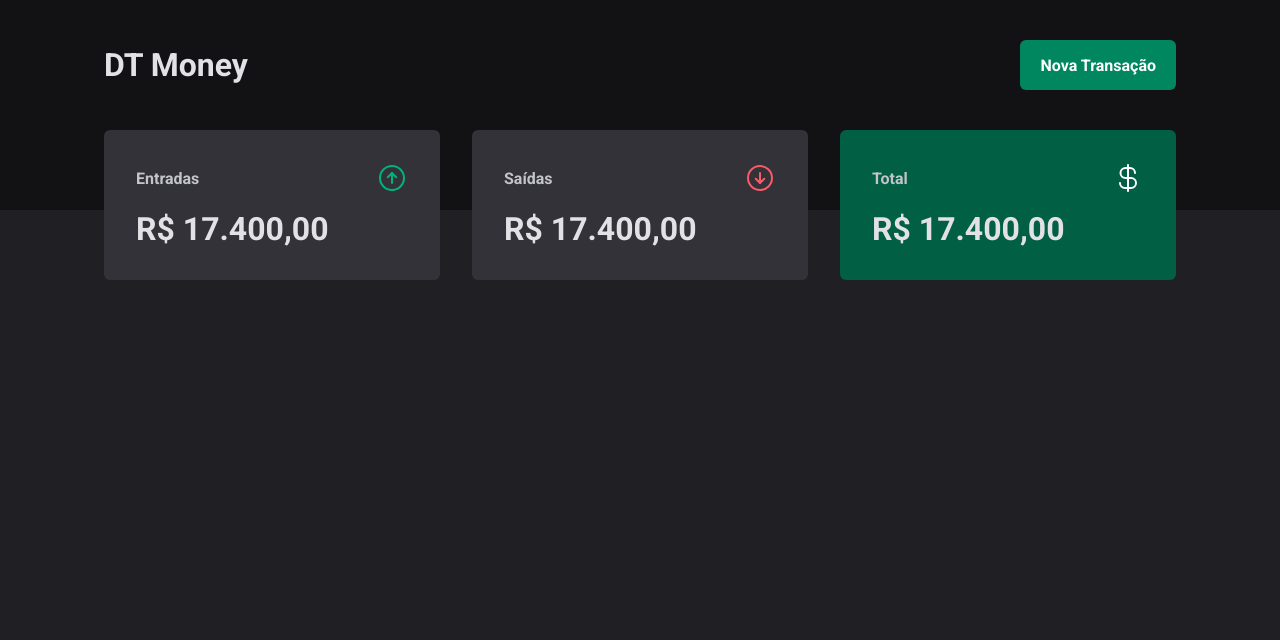
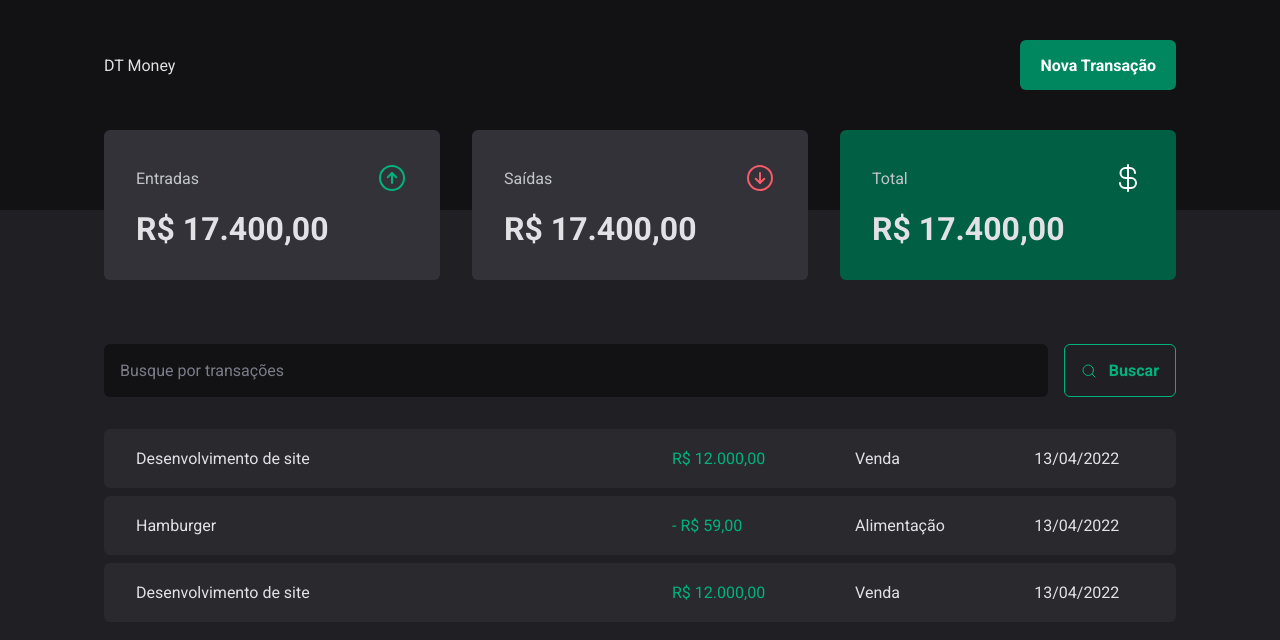
Before and after one commit to ciceroff/dt-money, a React (Vite) app: page / in a window 1280 px wide. Shown: the top 640 px of the page. Built offline with nearby package versions, Linux system fonts and the light colour scheme.

Commit message:
✨ add transactions list and form

```diff
--- /dev/null
+++ b/src/pages/Transactions/components/SearchForm/index.tsx
@@ -0,0 +1,15 @@
+import { MagnifyingGlass } from 'phosphor-react'
+import { SearchFormContainer } from './styles'
+
+export function SearchForm() {
+  return (
+    <SearchFormContainer>
+      <input type="text" placeholder="Busque por transações" />
+
+      <button type="submit">
+        <MagnifyingGlass />
+        Buscar
+      </button>
+    </SearchFormContainer>
+  )
+}
--- /dev/null
+++ b/src/pages/Transactions/components/SearchForm/styles.ts
@@ -0,0 +1,39 @@
+import styled from 'styled-components'
+
+export const SearchFormContainer = styled.form`
+  display: flex;
+  gap: 1rem;
+
+  input {
+    flex: 1;
+    border-radius: 6px;
+    border: 0;
+    background: ${(props) => props.theme['gray-900']};
+    color: ${(props) => props.theme['gray-300']};
+    padding: 1rem;
+
+    &::placeholder {
+      color: ${(props) => props.theme['gray-500']};
+    }
+  }
+
+  button {
+    display: flex;
+    align-items: center;
+    gap: 0.75rem;
+    border: 0;
+    padding: 1rem;
+    background: transparent;
+    border: 1px solid ${(props) => props.theme['green-300']};
+    color: ${(props) => props.theme['green-300']};
+    font-weight: bold;
+    border-radius: 6px;
+
+    &:hover {
+      background: ${(props) => props.theme['green-500']};
+      border-color: ${(props) => props.theme['green-300']};
+      color: ${(props) => props.theme.white};
+      transition: background-color 0.2s, color 0.2s, border-color 0.2s;
+    }
+  }
+`
--- a/src/pages/Transactions/index.tsx
+++ b/src/pages/Transactions/index.tsx
@@ -1,11 +1,49 @@
 import { Header } from '../../components/Header'
 import { Summary } from '../../components/Summary'
+import { SearchForm } from './components/SearchForm'
+import {
+  PriceHighLight,
+  TransactionsContainer,
+  TransactionsTable,
+} from './styles'
 
 export function Transactions() {
   return (
-    <h1>
+    <div>
       <Header />
       <Summary />
-    </h1>
+
+      <TransactionsContainer>
+        <SearchForm />
+        <TransactionsTable>
+          <tbody>
+            <tr>
+              <td width="50%">Desenvolvimento de site</td>
+              <td>
+                <PriceHighLight variant="income">R$ 12.000,00</PriceHighLight>
+              </td>
+              <td>Venda</td>
+              <td>13/04/2022</td>
+            </tr>
+            <tr>
+              <td width="50%">Hamburger</td>
+              <td>
+                <PriceHighLight variant="income">- R$ 59,00</PriceHighLight>
+              </td>
+              <td>Alimentação</td>
+              <td>13/04/2022</td>
+            </tr>
+            <tr>
+              <td width="50%">Desenvolvimento de site</td>
+              <td>
+                <PriceHighLight variant="income">R$ 12.000,00</PriceHighLight>
+              </td>
+              <td>Venda</td>
+              <td>13/04/2022</td>
+            </tr>
+          </tbody>
+        </TransactionsTable>
+      </TransactionsContainer>
+    </div>
   )
 }
--- a/src/pages/Transactions/styles.ts
+++ b/src/pages/Transactions/styles.ts
@@ -0,0 +1,42 @@
+import styled from 'styled-components'
+
+export const TransactionsContainer = styled.main`
+  width: 100%;
+  max-width: 1120px;
+  margin: 4rem auto 0;
+  padding: 0 1.5rem;
+  font-size: 1rem;
+`
+
+export const TransactionsTable = styled.table`
+  width: 100%;
+  border-collapse: separate;
+  border-spacing: 0 0.5rem;
+  margin-top: 1.5rem;
+
+  td {
+    padding: 1.25rem 2rem;
+    background: ${(props) => props.theme['gray-700']};
+
+    &:first-child {
+      border-top-left-radius: 6px;
+      border-bottom-left-radius: 6px;
+    }
+
+    &:last-child {
+      border-top-right-radius: 6px;
+      border-bottom-right-radius: 6px;
+    }
+  }
+`
+
+interface PriceHighLightProps {
+  variant: 'income' | 'outcome'
+}
+
+export const PriceHighLight = styled.span<PriceHighLightProps>`
+  color: ${(props) =>
+    props.variant === 'income'
+      ? props.theme['green-300']
+      : props.theme['red-300']};
+`
```
